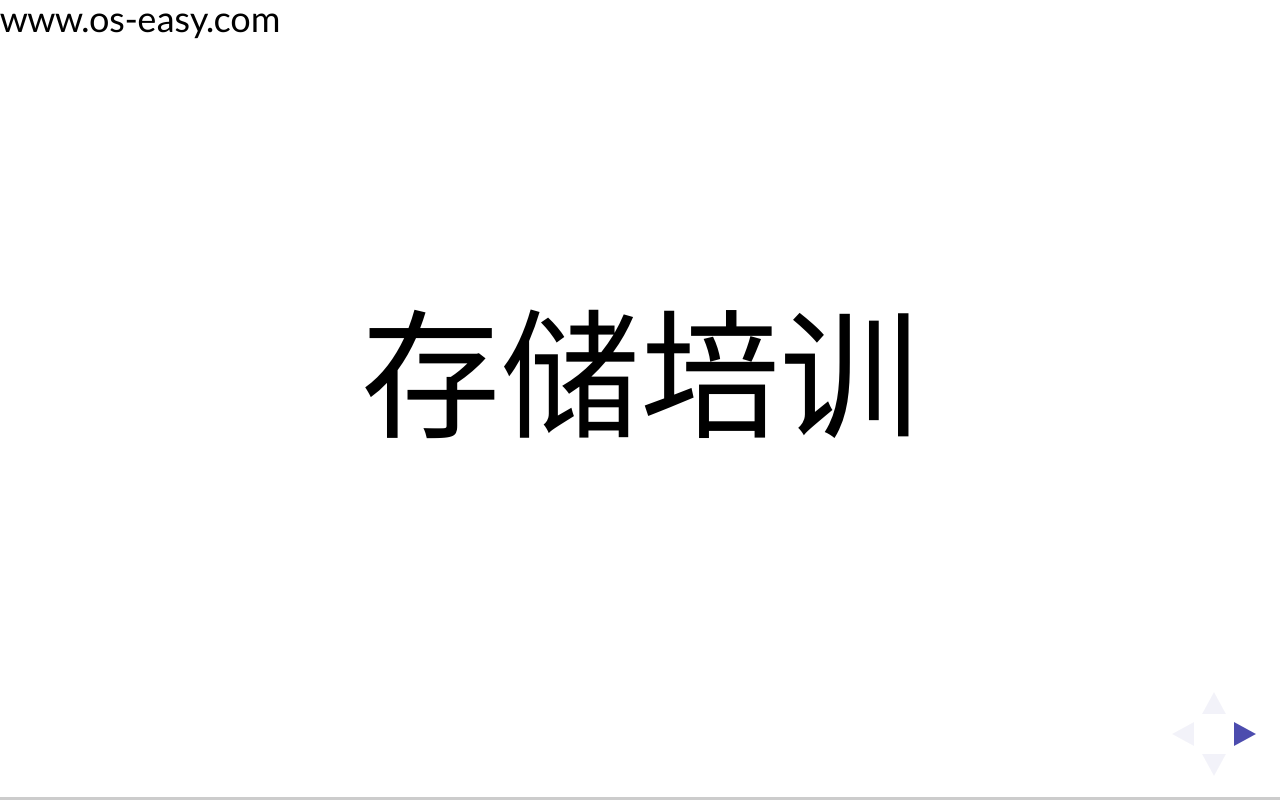
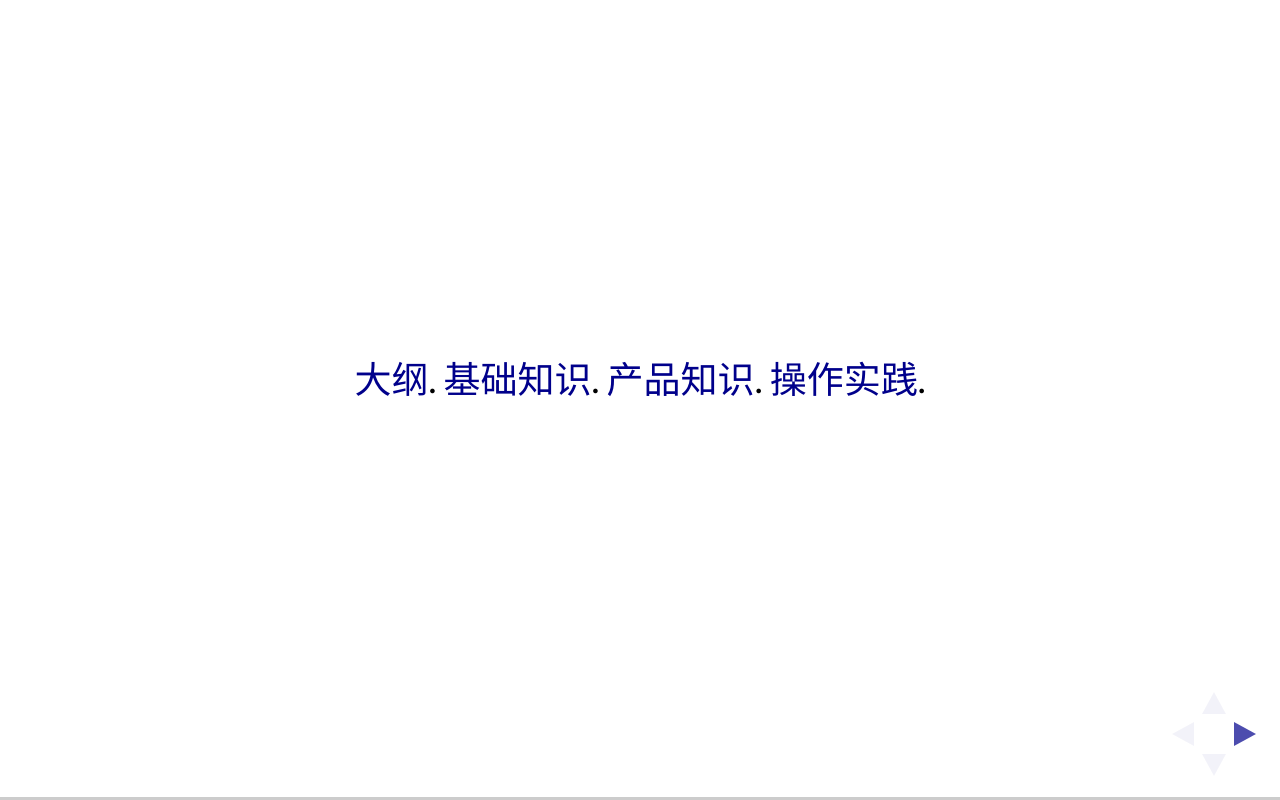
Before and after one commit to dlworld/slides, a website: page index.html in a window 1280 px wide. Drawn offline with Linux system fonts and the light colour scheme; a web font is replaced by a local one.

Commit message:
修改：     index.html

```diff
--- a/index.html
+++ b/index.html
@@ -25,9 +25,18 @@
 		<div class="reveal">
 			<div class="slides">
                 <!--
+                <div class='footer'>
+                    www.os-easy.com
+                </div>
 				<section>Slide 1</section>
 				<section>Slide 2</section>
                 -->
+                <section>
+                    <a href="#/2">大纲</a>.
+                    <a href="#/4">基础知识</a>.
+                    <a href="#/65">产品知识</a>.
+                    <a href="#/65">操作实践</a>.
+                </section>
                 <section data-markdown="storage-training-overview.md"
                          data-separator="^\n\n\n"
                          data-separator-vertical="^\n\n"
@@ -41,9 +50,6 @@
                          >
                 </section>
 			</div>
-            <div class='footer'>
-                www.os-easy.com
-            </div>
 		</div>
 
 		<script src="lib/js/head.min.js"></script>
```
